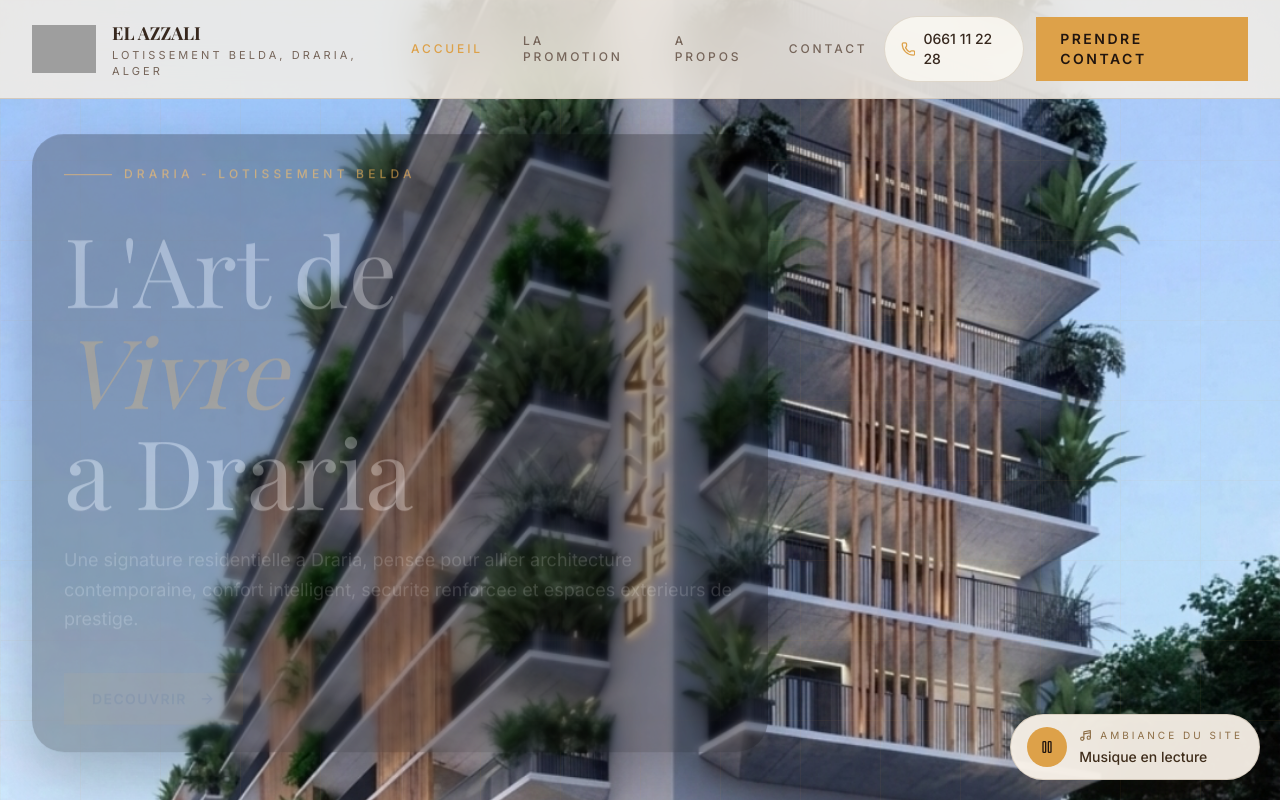
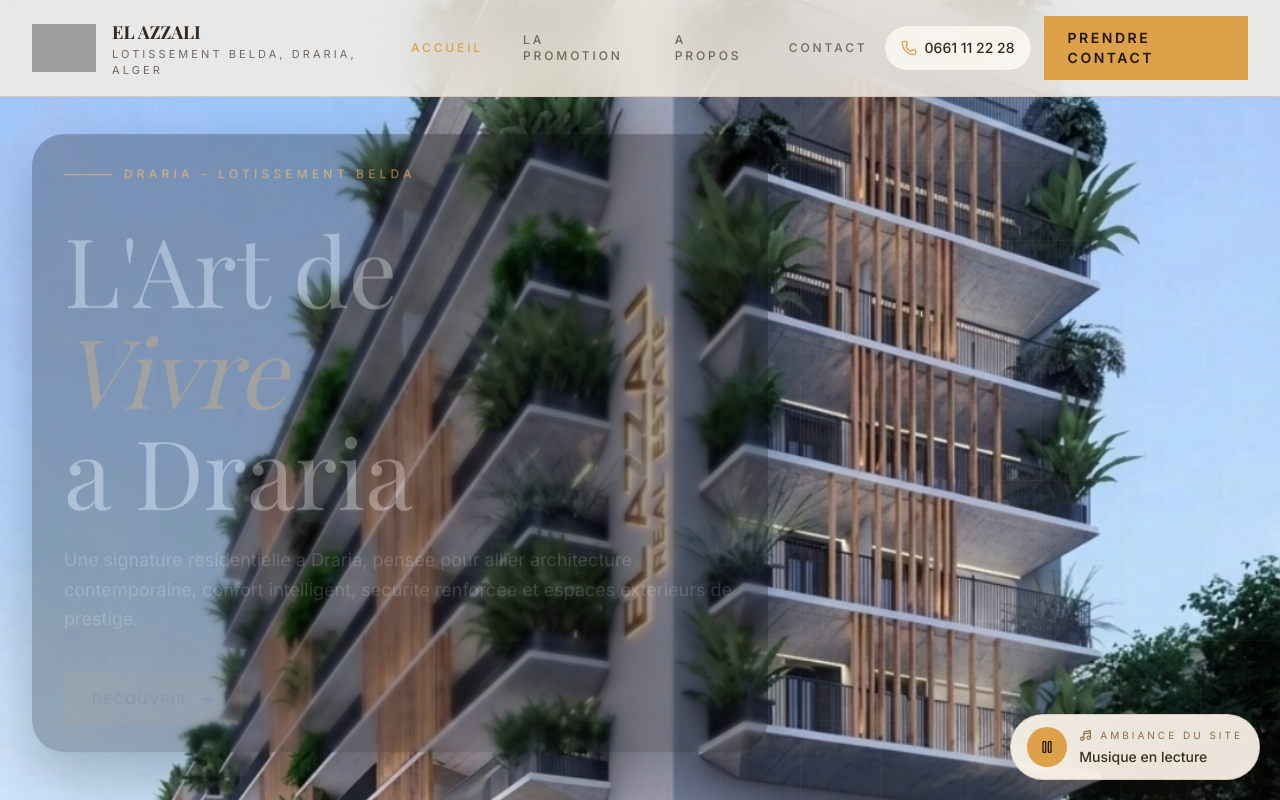
Before and after one commit to RENOLIX/promotion.github.io, a React (Vite) app: page / in a window 1280 px wide. Shown: the top 800 px of the page. Built offline with nearby package versions, Linux system fonts and the light colour scheme; grey boxes are pictures that could not be loaded; a web font is replaced by a local one.

Commit message:
Keep header phone button on one line

```diff
--- a/src/components/layout/SiteHeader.tsx
+++ b/src/components/layout/SiteHeader.tsx
@@ -55,7 +55,7 @@ export default function SiteHeader() {
 
         <div className="hidden items-center gap-3 lg:flex">
           <a
-            className="inline-flex items-center gap-2 rounded-full border border-[#6f5330]/18 bg-card/80 px-4 py-3 text-sm font-medium text-foreground transition-colors hover:border-primary hover:text-primary"
+            className="inline-flex shrink-0 items-center gap-2 whitespace-nowrap rounded-full border border-[#6f5330]/18 bg-card/80 px-4 py-3 text-sm font-medium text-foreground transition-colors hover:border-primary hover:text-primary"
             href={`tel:${siteInfo.phoneHref}`}
           >
             <Phone size={16} className="text-primary" />
@@ -97,7 +97,7 @@ export default function SiteHeader() {
             </NavLink>
           ))}
           <a
-            className="mt-2 inline-flex items-center justify-center gap-3 rounded-full border border-[#6f5330]/18 bg-card/80 px-6 py-3 text-sm font-medium text-foreground"
+            className="mt-2 inline-flex items-center justify-center gap-3 whitespace-nowrap rounded-full border border-[#6f5330]/18 bg-card/80 px-6 py-3 text-sm font-medium text-foreground"
             href={`tel:${siteInfo.phoneHref}`}
           >
             <Phone size={16} className="text-primary" />
```
